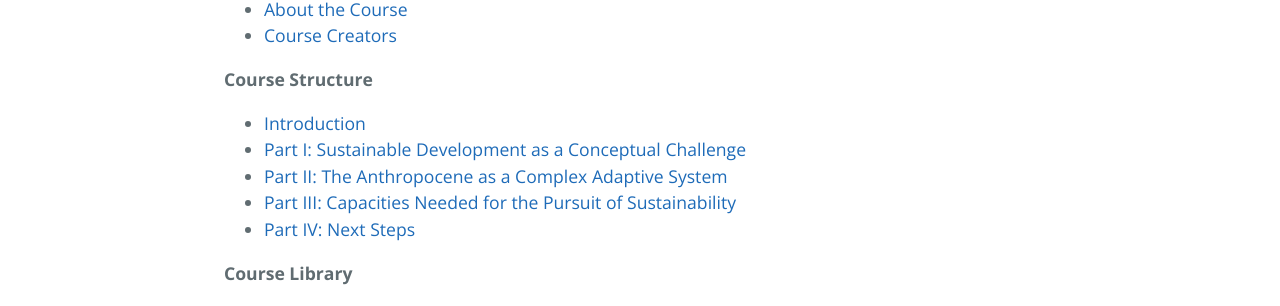
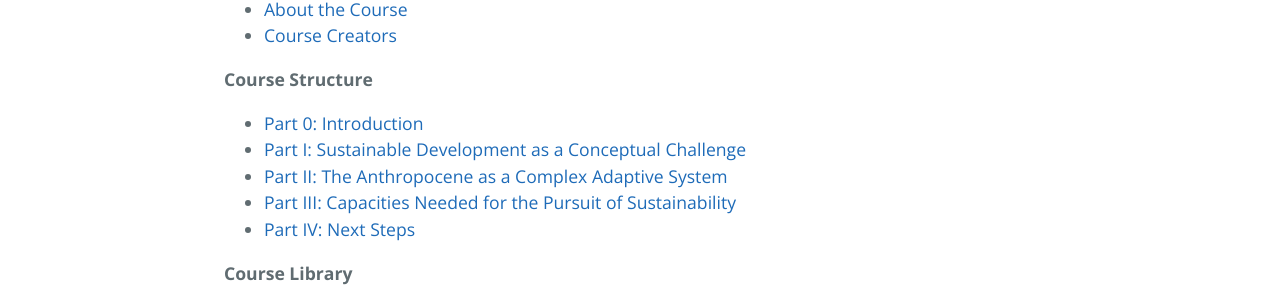
Before and after one commit to agharley/sustdev, a Jekyll site: the page built from index.md, in a window 1280 px wide. Shown: the part 1054-1360 px from the top of the page. Built offline with Jekyll 4.4.1, drawn with Linux system fonts in a browser that asks for light colours; our own code applies the rules of GitHub Pages for plain Markdown files.

Commit message:
Update index.md

```diff
--- a/index.md
+++ b/index.md
@@ -14,7 +14,7 @@ This course explores how the peoples of an increasingly stressed planet earth ca
 - [Course Creators](creators.md)
 
 **Course Structure**
-- [Introduction](part-0-introduction/)
+- [Part 0: Introduction](part-0-introduction/)
 - [Part I: Sustainable Development as a Conceptual Challenge](part-1-conceptual-challenge/)
 - [Part II: The Anthropocene as a Complex Adaptive System](part-2-anthropocene/)
 - [Part III: Capacities Needed for the Pursuit of Sustainability](part-3-capacities/)
```
